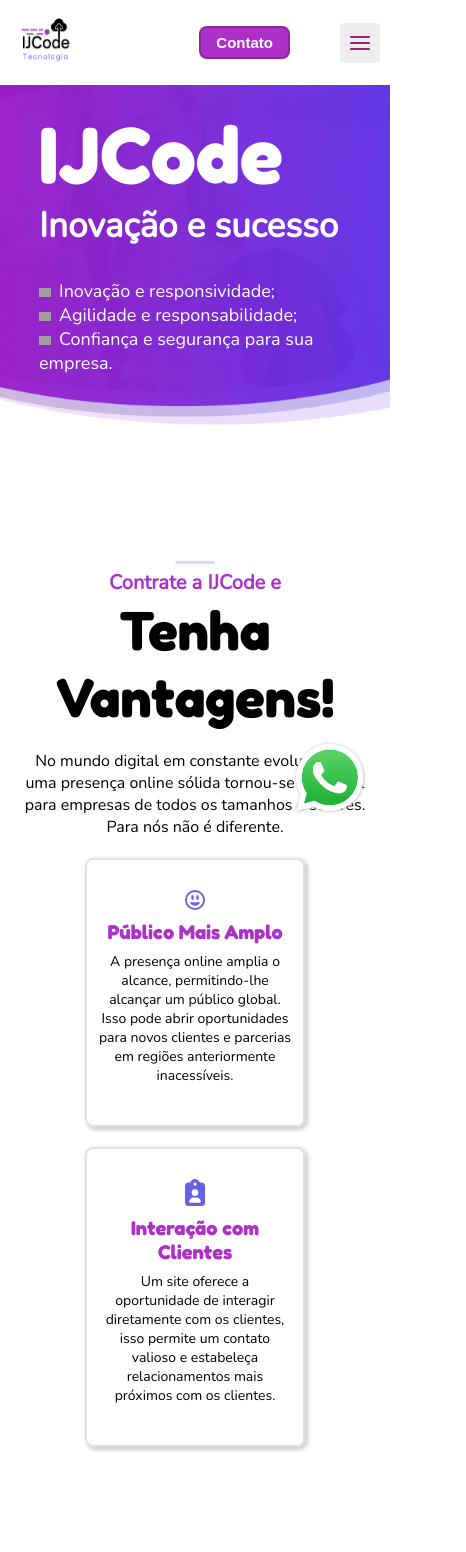
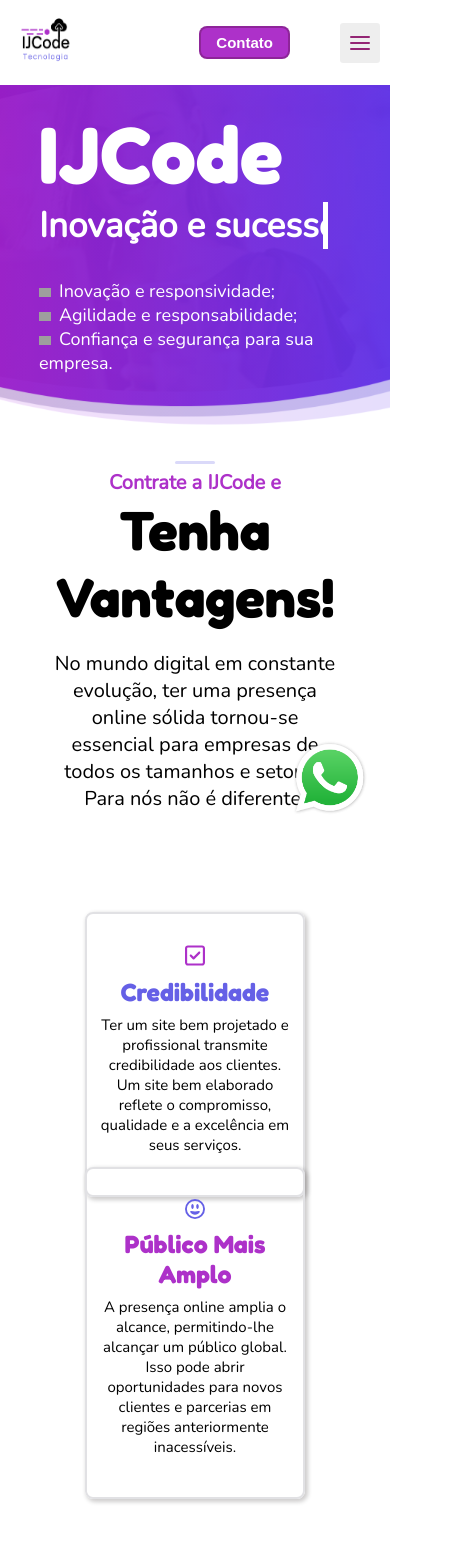
Before and after one commit to IsadoraVanderlan/IJCode, a Next.js app: page / in a window 390 px wide. Shown: the top 1552 px of the page, 466 px wide, since content can reach past the window. Built offline with nearby package versions, Linux system fonts and the light colour scheme; grey boxes are pictures that could not be loaded.

Commit message:
incluido responsivo vantagem

```diff
--- a/src/components/Sections/banner/banner.module.css
+++ b/src/components/Sections/banner/banner.module.css
@@ -3,6 +3,7 @@
   background-position: bottom;
   background-size: cover;
   padding: 5% 10% 30%;
+  z-index: 1;
 }
 
 .maxWidth{
--- a/src/components/Sections/vantagens/Vantagens.js
+++ b/src/components/Sections/vantagens/Vantagens.js
@@ -51,7 +51,7 @@
                 A criação de um site permite a presença online 24 horas por dia,
                 7 dias por semana. Isso significa que os clientes em potencial
                 podem encontrar informações sobre a empresa, produtos e serviços
-                a qualquer momento, independentemente da localização ou horário.
+                a qualquer momento.
               </p>
             </li>
           </Slide>
--- a/src/components/Sections/vantagens/vantagens.module.css
+++ b/src/components/Sections/vantagens/vantagens.module.css
@@ -1,6 +1,8 @@
 .vantagens {
+  background-color: #fff;
   text-align: center;
-  padding-top: 50px;
+  margin-top: -200px;
+  z-index: 2;
 }
 
 .pTopVantagens::before {
@@ -22,13 +24,14 @@
 }
 
 .vantagens h2 {
-  font-size: 55px;
+  font-size: 75px;
   padding-top: 0px;
 }
 
 .pvantagens {
   padding: 20px 300px 50px 300px;
   font-weight: 500;
+  font-size: 22px;
 }
 
 .ulvantagens {
@@ -46,9 +49,13 @@
 
 .ulvantagens h3 {
   color: #ad31c9;
-  font-size: 20px;
+  font-size: 25px;
   padding-top: 5px;
   padding-bottom: 8px;
+}
+
+.ulvantagens p {
+  font-size: 20px;
 }
 
 .ulvantagens li {
@@ -78,36 +85,52 @@
   width: 50px;
 }
 
-
-@media only screen and (max-width: 950px) {
+/************************* RESPONSIVO *************************/
+@media only screen and (max-width: 1400px) {
+  .vantagens {
+    margin-top: -100px;
+  }
+  .vantagens h2 {
+    font-size: 75px;
+  }
   .pvantagens {
-    padding: 20px 100px 50px 100px;
-    font-weight: 500;
-  }
-  .livantagens {
-    margin-top: 0px;
-    margin-bottom: 0px;
-  }
-
-  /* .imgdivisor {
-    padding: 40px 80px;
-    margin: 0px;
-  } */
-}
-
-@media only screen and (max-width: 720px) {
-  .imgdivisor {
-    display: none;
+    padding: 20px 50px 50px 50px;
   }
 }
 
-@media only screen and (max-width: 550px) {
-  .livantagens {
-    display: none;
+@media only screen and (max-width: 1000px) {
+  .vantagens h2 {
+    font-size: 65px;
   }
-
   .pvantagens {
-    padding: 20px;
-    font-weight: 500;
+    font-size: 20px;
+  }
+  .ulvantagens p {
+    font-size: 18px;
   }
 }
+
+@media only screen and (max-width: 900px) {
+  .vantagens {
+    margin-top: -50px;
+  }
+  .vantagens h2 {
+    font-size: 65px;
+  }
+  .pvantagens {
+    padding: 20px 50px 50px 50px;
+    font-size: 20px;
+  }
+  .ulvantagens p {
+    font-size: 18px;
+  }
+}
+
+@media only screen and (max-width: 600px) {
+  .vantagens h2 {
+    font-size: 55px;
+  }
+  .ulvantagens p {
+    font-size: 15px;
+  }
+}
```
